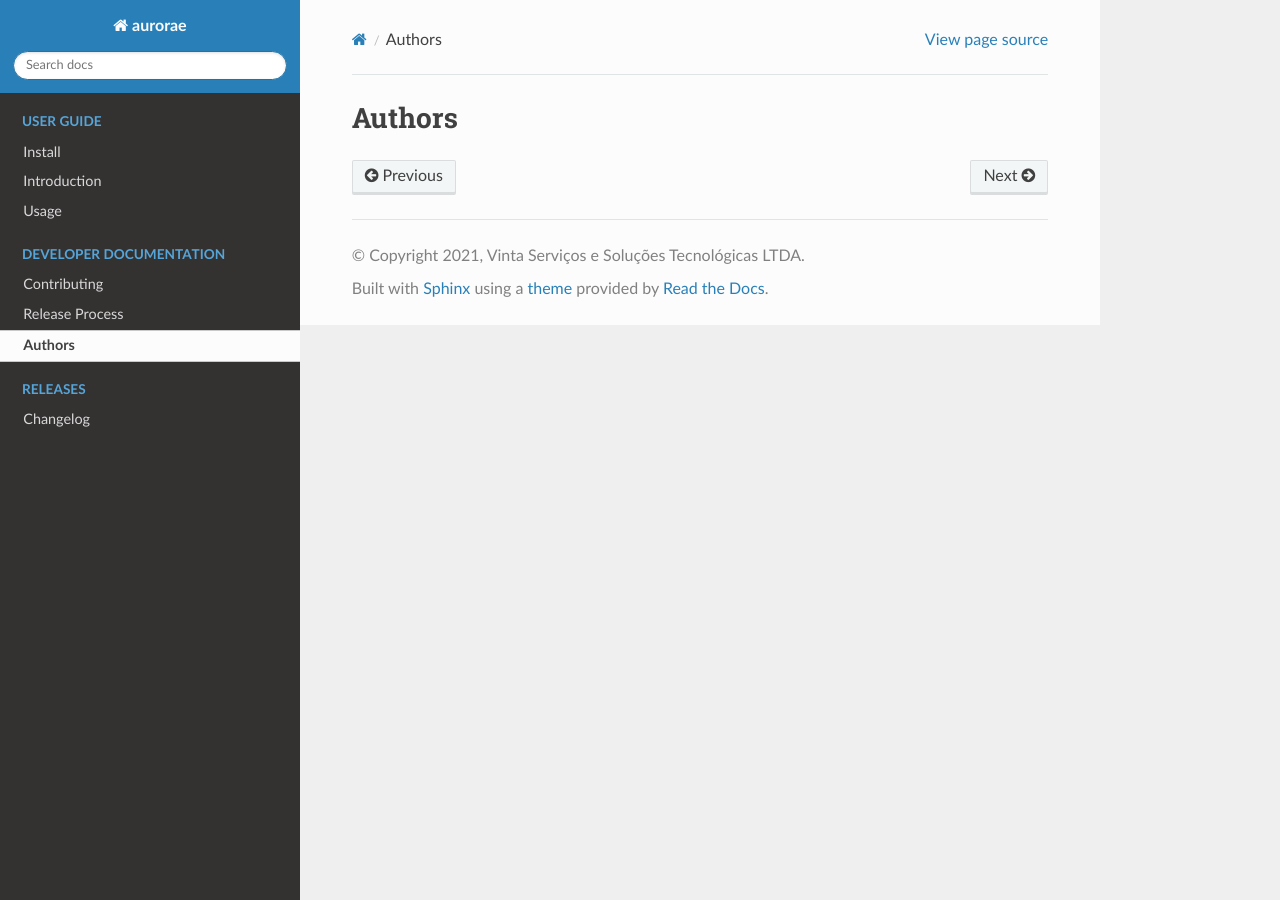
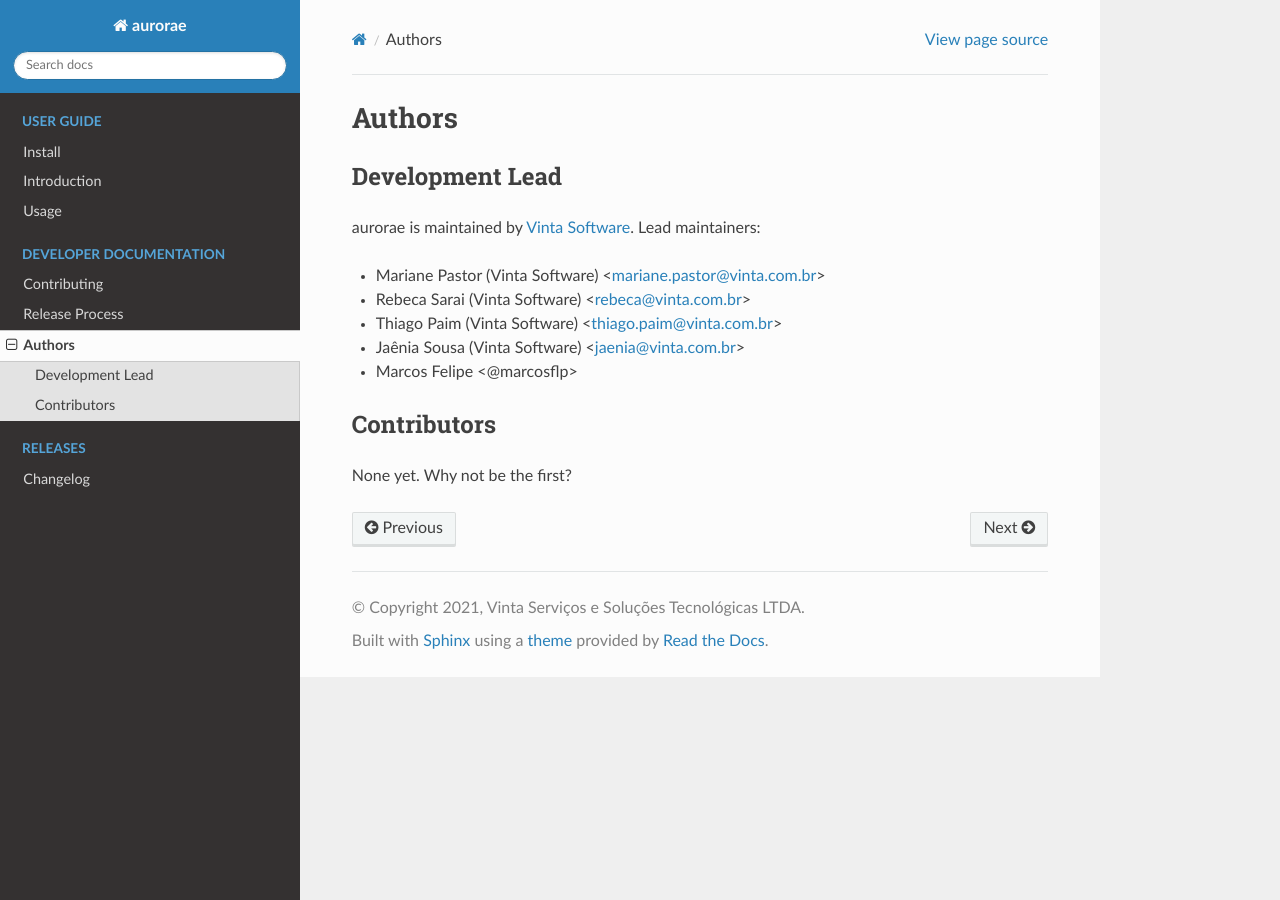
Before and after one commit to vintasoftware/aurorae, a Sphinx documentation site: the page built from docs/dev/authors.rst, in a window 1280 px wide. Built offline with Sphinx 7.4.7 and the Read the Docs theme 2.0.0, drawn with Linux system fonts in a browser that asks for light colours.

```diff
--- a/docs/dev/authors.rst
+++ b/docs/dev/authors.rst
@@ -1,2 +1,18 @@
 Authors
 ===============
+
+Development Lead
+----------------
+
+aurorae is maintained by `Vinta Software <https://www.vintasoftware.com/>`_. Lead maintainers:
+
+* Mariane Pastor (Vinta Software) <mariane.pastor@vinta.com.br>
+* Rebeca Sarai (Vinta Software) <rebeca@vinta.com.br>
+* Thiago Paim (Vinta Software) <thiago.paim@vinta.com.br>
+* Jaênia Sousa (Vinta Software) <jaenia@vinta.com.br>
+* Marcos Felipe <@marcosflp>
+
+Contributors
+------------
+
+None yet. Why not be the first?
--- a/docs/index.rst
+++ b/docs/index.rst
@@ -3,7 +3,7 @@
    You can adapt this file completely to your liking, but it should at least
    contain the root `toctree` directive.
 
-Welcome to aurorae's documentation!
+Welcome to Aurorae's documentation!
 ===================================
 
 .. toctree::
```
Also changed, not shown: CHANGELOG.md (+1 -1 lines), README.md (+17 -0 lines), docs/guide/introduction.rst (+6 -4 lines).
